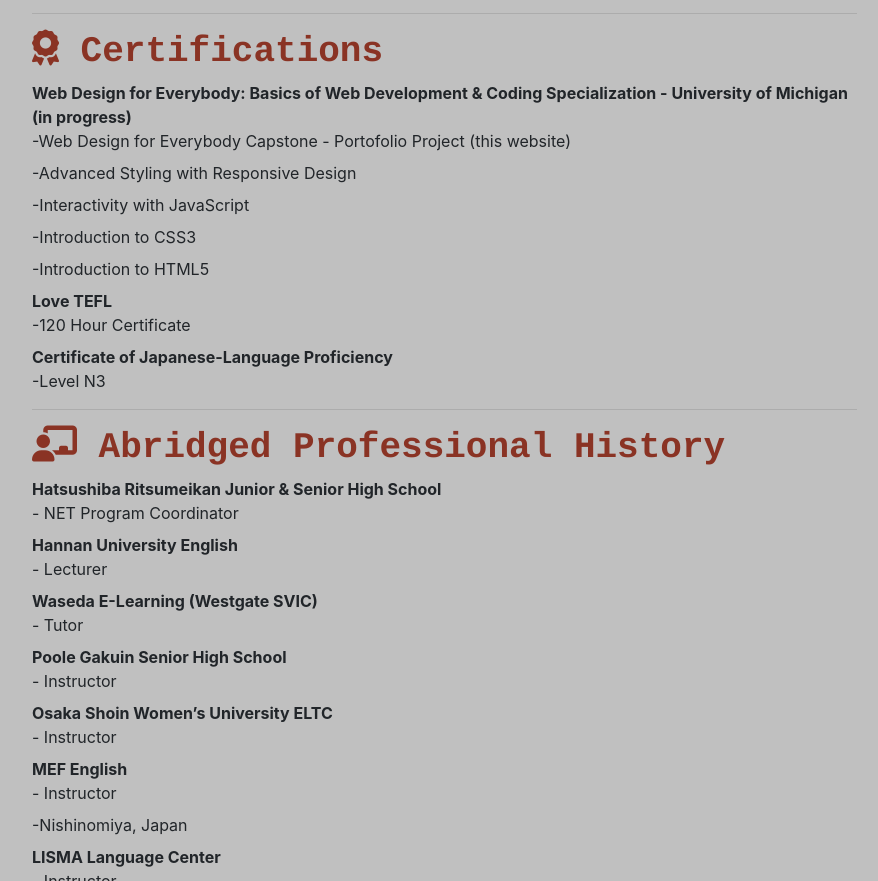
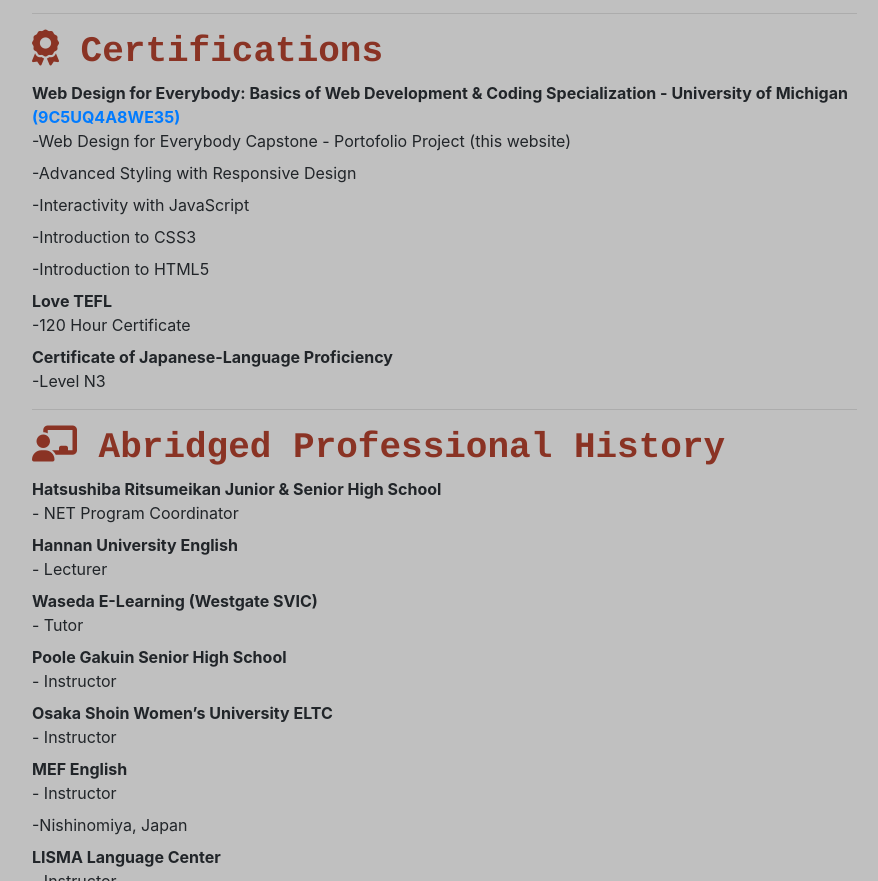
Before and after one commit to EATrpg/EATrpg, a plain HTML site: page about.html in a window 1280 px wide. Shown: the part 986-1867 px from the top of the page, without its empty margins (338-1216 px from the left). Drawn offline with nearby package versions, Linux system fonts and the light colour scheme.

Commit message:
Umisch Web Pass Link
Updated web link to specialization certificate.

```diff
--- a/about.html
+++ b/about.html
@@ -90,7 +90,7 @@
                 <div id="Certifications">
                     <h2><i class="fas fa-award"></i> Certifications</h2>
                     <dl>
-                          <dt>Web Design for Everybody: Basics of Web Development & Coding Specialization - University of Michigan (in progress)</dt>
+                          <dt>Web Design for Everybody: Basics of Web Development & Coding Specialization - University of Michigan <a href="https://coursera.org/verify/specialization/9C5UQ4A8WE35">(9C5UQ4A8WE35)</a></dt>
                             <dd>-Web Design for Everybody Capstone - Portofolio Project (this website)</dd>
                             <dd>-Advanced Styling with Responsive Design</dd>
                             <dd>-Interactivity with JavaScript</dd>
```
